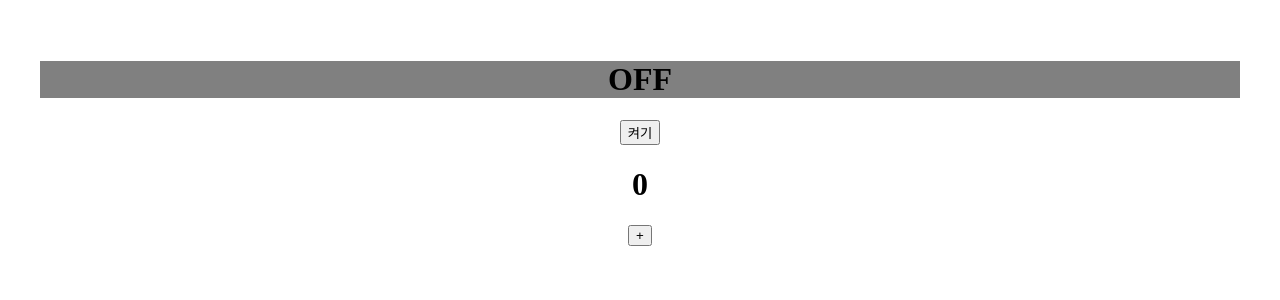
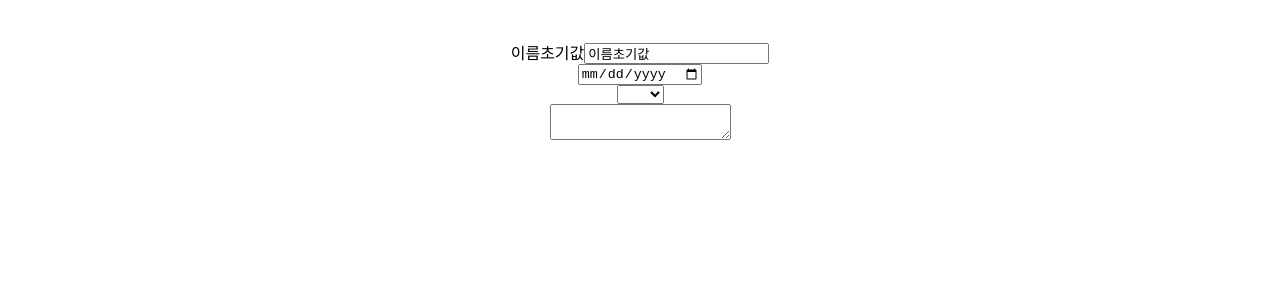
Before and after one commit to hyejoy/-2024--------------React_---------, a React (Vite) app in the folder section05/: page / in a window 1280 px wide. Shown: the top 300 px of the page. Built offline with nearby package versions, Linux system fonts and the light colour scheme.

Commit message:
State로 사용자 입력 관리하기1

```diff
--- a/section05/src/App.jsx
+++ b/section05/src/App.jsx
@@ -1,14 +1,9 @@
 import "./App.css";
-import Bulb from "./components/Bulb";
-import Count from "./components/Count";
-
+import Register from "./components/Register";
 function App() {
   return (
     <>
-      <div>
-        <Bulb />
-        <Count />
-      </div>
+      <Register/>
     </>
   );
 }
--- /dev/null
+++ b/section05/src/components/Register.jsx
@@ -0,0 +1,65 @@
+import {useState} from "react";
+//
+/**
+ * 간단한 회원가인폼
+ * 1. 이름
+ * 2. 생년월일
+ * 3. 국적
+ * 4. 자기소개
+ */
+
+const Register = () => {
+    const [name, setName] = useState("이름초기값");
+    const [date, setDate] = useState("");
+    const[country, setCountry] = useState("")
+    const[bio, setBio] = useState("");
+
+    const onChangeName = (e) => {
+        setName(e.target.value);
+    }
+
+    const onChangeBirth = (e) => {
+        setDate(e.target.value);
+    }
+
+    const onChangeCountry = (E) => {
+        setCountry(E.target.value);
+    }
+
+    const onChangeBio = (e) => {
+        setBio(e.target.value);
+    }
+    return (
+        <>
+        <div>
+            {name}
+            <input
+            value={name}
+            onChange={onChangeName}
+            type="text" placeholder="이름" />
+        </div>
+        <div>
+            <input type="date" onChange={onChangeBirth}/>
+            {date}
+        </div>
+        <div>
+            {country}
+            <select
+            onChange={onChangeCountry}
+            name="" id="">
+                <option value=""></option>
+                <option value={"kr"}>한국</option>
+                <option value={"us"}>미국</option>
+            </select>
+        </div>
+        <div>
+            {bio}
+            <textarea
+            onChange={onChangeBio}
+            name="" id=""></textarea>
+        </div>
+        </>
+    )
+};
+
+export default Register;
```
Also changed, not shown: section05/src/App_practice01.jsx (added, +16 -0 lines).
